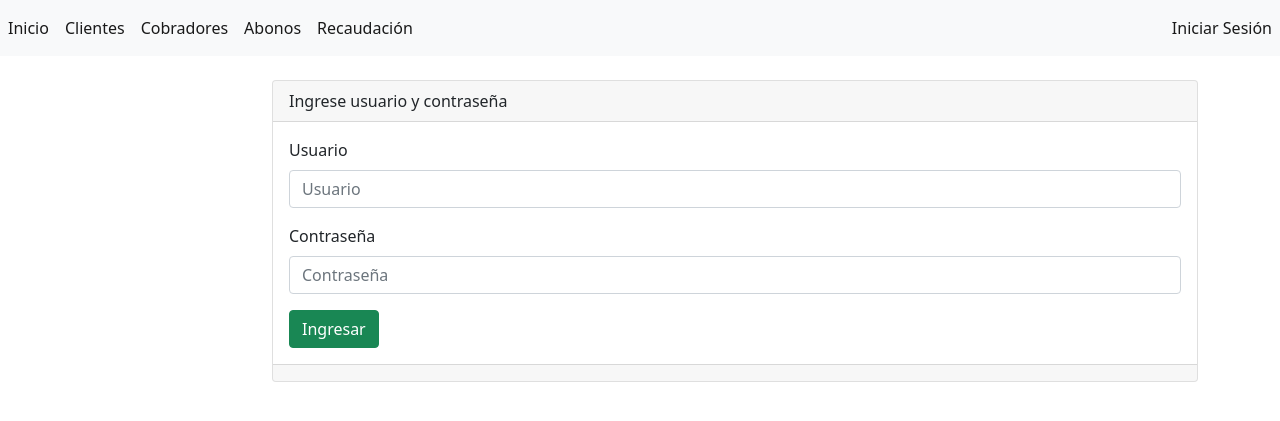
After one commit to ramirokhouri/condornet, a Django app: page /login/ in a window 1280 px wide. The commit adds this page. Shown: the top 421 px of the page. Run offline with Django 4.2, Linux system fonts and the light colour scheme.

Commit message:
User control primitivo

```diff
--- a/abonos/templates/base.html
+++ b/abonos/templates/base.html
@@ -13,13 +13,20 @@
   </head>
   <body>
       <nav class="navbar navbar-expand navbar-light bg-light">
-          <div class="nav navbar-nav">
-              <a class="nav-item nav-link active" href="{% url 'inicio' %}">Inicio</a>
-              <a class="nav-item nav-link active" href="{% url 'clientes' %}">Clientes</a>
-              <a class="nav-item nav-link active" href="{% url 'cobradores' %}">Cobradores</a>
-              <a class="nav-item nav-link active" href="{% url 'abonos' %}">Abonos</a>
-              <a class="nav-item nav-link active" href="{% url 'recaudaciones' %}">Recaudación</a>
-              <a class="nav-item nav-link active" href="{% url 'nosotros' %}">Nosotros</a>
+          <div class="nav navbar-nav me-auto">
+            <a class="nav-item nav-link active" href="{% url 'inicio' %}">Inicio</a>
+            <a class="nav-item nav-link active" href="{% url 'clientes' %}">Clientes</a>
+            <a class="nav-item nav-link active" href="{% url 'cobradores' %}">Cobradores</a>
+            <a class="nav-item nav-link active" href="{% url 'abonos' %}">Abonos</a>
+            <a class="nav-item nav-link active" href="{% url 'recaudaciones' %}">Recaudación</a>
+          </div>
+          <div class="nav navbar-nav ms-auto">
+            {% if request.user.is_authenticated %}
+            <a class="nav-item nav-link active" href="#">Usuario: {{request.user.get_username}}</a>
+            <a class="nav-item nav-link active" href="{% url 'logout' %}">Cerrar Sesión</a>
+            {% else %}
+            <a class="nav-item nav-link active" href="{% url 'login' %}">Iniciar Sesión</a>
+            {% endif %}
           </div>
       </nav>
 
--- a/abonos/templates/clientes/form.html
+++ b/abonos/templates/clientes/form.html
@@ -29,7 +29,8 @@
     name="apellido"
     id="apellido"
     aria-describedby="helpId"
-    placeholder="Apellido">
+    placeholder="Apellido"
+    value="{{ cliente.apellido | default:''}}">
   </div>
 
   <div class="mb-3">
@@ -40,7 +41,8 @@
     name="nombre"
     id="nombre"
     aria-describedby="helpId"
-    placeholder="Nombre">
+    placeholder="Nombre"
+    value="{{ cliente.nombre | default:''}}">
   </div>
 
   <div class="form-check">
--- a/abonos/templates/cobradores/form.html
+++ b/abonos/templates/cobradores/form.html
@@ -10,12 +10,16 @@
     name="nombre"
     id="nombre"
     aria-describedby="helpId"
-    placeholder="Nombre">
+    placeholder="Nombre"
+    value="{{ cobrador.nombre | default:''}}">
   </div>
 
   <div class="mb-3">
     <label for="" class="form-label">Usuario</label>
     <select class="form-control" name="usuario" id="usuario">
+      {% if cobrador is not None %}
+      <option value={{cobrador.usuario}}>{{cobrador.usuario}}</option>
+      {%endif%}
       {% for usuario in usuarios %}
       <option value={{usuario.id}}>{{usuario.username}}</option>
       {% endfor %}
--- /dev/null
+++ b/abonos/templates/paginas/loginsesion.html
@@ -0,0 +1,58 @@
+{% extends "base.html" %}
+
+{% block titulo %} Iniciar Sesión {% endblock %}
+
+{% block contenido %}
+
+<div class="card">
+    <div class="card-header">
+        Ingrese usuario y contraseña
+    </div>
+    <div class="card-body">
+        <form enctype="multipart/form-data" method="post">
+            {% csrf_token %}
+
+            <div class="mb-3">
+              <label for="" class="form-label">Usuario</label>
+              <input
+              type="text"
+              class="form-control"
+              name="username"
+              id="username"
+              aria-describedby="helpId"
+              placeholder="Usuario">
+            </div>
+
+            <div class="mb-3">
+                <label for="" class="form-label">Contraseña</label>
+                <input
+                type="password"
+                class="form-control"
+                name="password"
+                id="password"
+                aria-describedby="helpId"
+                placeholder="Contraseña">
+            </div>
+
+            {% if messages %}
+            <ul class="messages">
+              {% for message in messages %}
+              <li>{{ message }}</li>
+              {% endfor %}
+            </ul>
+            {% endif %}
+
+            <input
+            name=""
+            id=""
+            class="btn btn-success"
+            type="submit"
+            value="Ingresar">
+
+          </form>
+    </div>
+    <div class="card-footer text-muted">
+    </div>
+</div>
+
+{% endblock %}
--- a/abonos/templates/paginas/nosotros.html
+++ /dev/null
@@ -1,5 +0,0 @@
-{% extends "base.html" %}
-
-{% block titulo %} Nosotros {% endblock %}
-
-{% block contenido %} Sección de Nosotros {% endblock %}
--- a/abonos/urls.py
+++ b/abonos/urls.py
@@ -4,7 +4,8 @@ from . import views
 
 urlpatterns = [
     path('', views.inicio, name='inicio'),
-    path('nosotros/', views.nosotros, name='nosotros'),
+    path('login/', views.loginPage, name='login'),
+    path('logout/', views.logoutUsuario, name='logout'),
 
     # clientes
     path('clientes/', views.clientes, name='clientes'),
--- a/abonos/views.py
+++ b/abonos/views.py
@@ -1,8 +1,10 @@
 # Django
 from django.shortcuts import render, redirect
+from django.contrib import messages
 from django.http import HttpResponse
 from django.contrib.auth.models import User
-
+from django.contrib.auth import authenticate, login, logout
+from django.contrib.auth.decorators import login_required
 # App
 from .models import Cliente, Cobrador, Abono, Recaudacion
 from .forms import ClienteForm, CobradorForm, AbonoForm, RecaudacionForm
@@ -11,10 +13,35 @@ from .forms import ClienteForm, CobradorForm, AbonoForm, RecaudacionForm
 # Create your views here.
 
 # Generales
+def loginPage(request):
+    if request.method == 'POST':
+        username = request.POST.get('username')
+        password = request.POST.get('password')
+
+        try:
+            usuario = User.objects.get(username=username)
+        except:
+            messages.error(request, 'El usuario no existe')
+
+        usuario = authenticate(
+            request,
+            username=username,
+            password=password
+        )
+
+        if usuario is not None:
+            login(request, usuario)
+            return redirect('inicio')
+        else:
+            messages.error(request, 'Usuario o Contraseña incorrectos')
+
+    context = {}
+    return render(request, 'paginas/loginsesion.html',context)
+def logoutUsuario(request):
+    logout(request)
+    return redirect('inicio')
 def inicio(request):
     return render(request, 'paginas/inicio.html')
-def nosotros(request):
-    return render(request, 'paginas/nosotros.html')
 
 # Clientes
 def clientes(request):
@@ -25,19 +52,26 @@ def clientes(request):
         'clientes_cuenta': clientes_cuenta
     }
     return render(request, 'clientes/index.html', context)
+@login_required(login_url='login')
 def agregar_cliente(request):
     formulario = ClienteForm(request.POST or None, request.FILES or None)
     if formulario.is_valid():
         formulario.save()
         return redirect('clientes')
     return render(request, 'clientes/crear.html', {'formulario': formulario})
+@login_required(login_url='login')
 def editar_cliente(request, id):
     cliente = Cliente.objects.get(id=id)
     formulario = ClienteForm(request.POST or None, request.FILES or None, instance=cliente)
+    context = {
+        'formulario': formulario,
+        'cliente': cliente
+    }
     if formulario.is_valid() and request.POST:
         formulario.save()
         return redirect('clientes')
-    return render(request, 'clientes/editar.html', {'formulario': formulario})
+    return render(request, 'clientes/editar.html', context)
+@login_required(login_url='login')
 def eliminar_cliente(request, id):
     cliente = Cliente.objects.get(id=id)
     cliente.delete()
@@ -52,6 +86,7 @@ def cobradores(request):
         'cobradores_cuenta': cobradores_cuenta
     }
     return render(request, 'cobradores/index.html', context)
+@login_required(login_url='login')
 def agregar_cobrador(request):
     formulario = CobradorForm(request.POST or None, request.FILES or None)
     usuarios = User.objects.all()
@@ -63,18 +98,21 @@ def agregar_cobrador(request):
         formulario.save()
         return redirect('cobradores')
     return render(request, 'cobradores/crear.html', context)
+@login_required(login_url='login')
 def editar_cobrador(request, id):
     cobrador = Cobrador.objects.get(id=id)
     usuarios = User.objects.all()
     formulario = CobradorForm(request.POST or None, request.FILES or None, instance=cobrador)
     context = {
         'formulario': formulario,
-        'usuarios': usuarios
+        'usuarios': usuarios,
+        'cobrador': cobrador
     }
     if formulario.is_valid() and request.POST:
         formulario.save()
         return redirect('cobradores')
     return render(request, 'cobradores/editar.html', context)
+@login_required(login_url='login')
 def eliminar_cobrador(request, id):
     cobrador = Cobrador.objects.get(id=id)
     cobrador.delete()
@@ -100,6 +138,7 @@ def recaudaciones(request):
     return render(request, 'recaudaciones/index.html', {'recaudaciones': recaudaciones,
     'cobradores': cobradores
     })
+@login_required(login_url='login')
 def agregar_recaudacion(request):
     cobradores = Cobrador.objects.all()
     formulario = RecaudacionForm(request.POST or None, request.FILES or None)
@@ -111,13 +150,19 @@ def agregar_recaudacion(request):
         formulario.save()
         return redirect('recaudaciones')
     return render(request, 'recaudaciones/crear.html', context)
+@login_required(login_url='login')
 def editar_recaudacion(request, id):
     recaudacion = Recaudacion.objects.get(id=id)
     formulario = RecaudacionForm(request.POST or None, request.FILES or None, instance=recaudacion)
+    context = {
+        'formulario':formulario,
+        'recaudacion': recaudacion
+    }
     if formulario.is_valid() and request.POST:
         formulario.save()
         return redirect('recaudaciones')
-    return render(request, 'recaudaciones/editar.html', {'formulario': formulario})
+    return render(request, 'recaudaciones/editar.html', context)
+@login_required(login_url='login')
 def eliminar_recaudacion(request, id):
     recaudacion = Recaudacion.objects.get(id=id)
     recaudacion.delete()
@@ -148,6 +193,7 @@ def abonos(request):
     return render(request, 'abonos/index.html', {'abonos': abonos,
     'cobradores': cobradores
     })
+@login_required(login_url='login')
 def agregar_abono(request):
     cobradores = Cobrador.objects.all()
     clientes = Cliente.objects.all()
@@ -161,6 +207,7 @@ def agregar_abono(request):
         formulario.save()
         return redirect('abonos')
     return render(request, 'abonos/crear.html', context)
+@login_required(login_url='login')
 def editar_abono(request, id):
     abono = Abono.objects.get(id=id)
     formulario = AbonoForm(request.POST or None, request.FILES or None, instance=abono)
@@ -169,12 +216,14 @@ def editar_abono(request, id):
     context = {
         'formulario':formulario,
         'cobradores':cobradores,
-        'clientes':clientes
+        'clientes':clientes,
+        'abono':abono
     }
     if formulario.is_valid() and request.POST:
         formulario.save()
         return redirect('abonos')
     return render(request, 'abonos/editar.html', context)
+@login_required(login_url='login')
 def eliminar_abono(request, id):
     abono = Abono.objects.get(id=id)
     abono.delete()
```
Also changed, not shown: abonos/templates/abonos/form.html (+14 -4 lines), abonos/templates/recaudaciones/form.html (+9 -3 lines), db.sqlite3.
